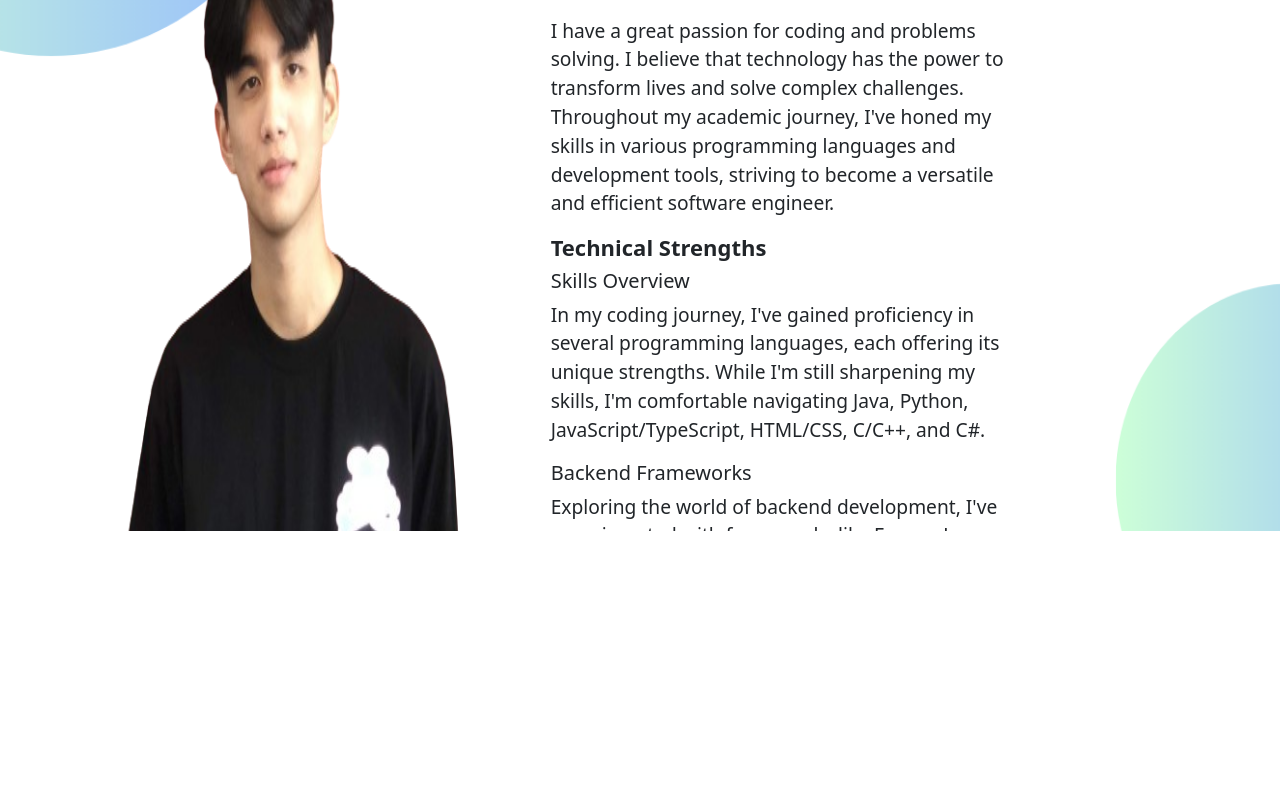
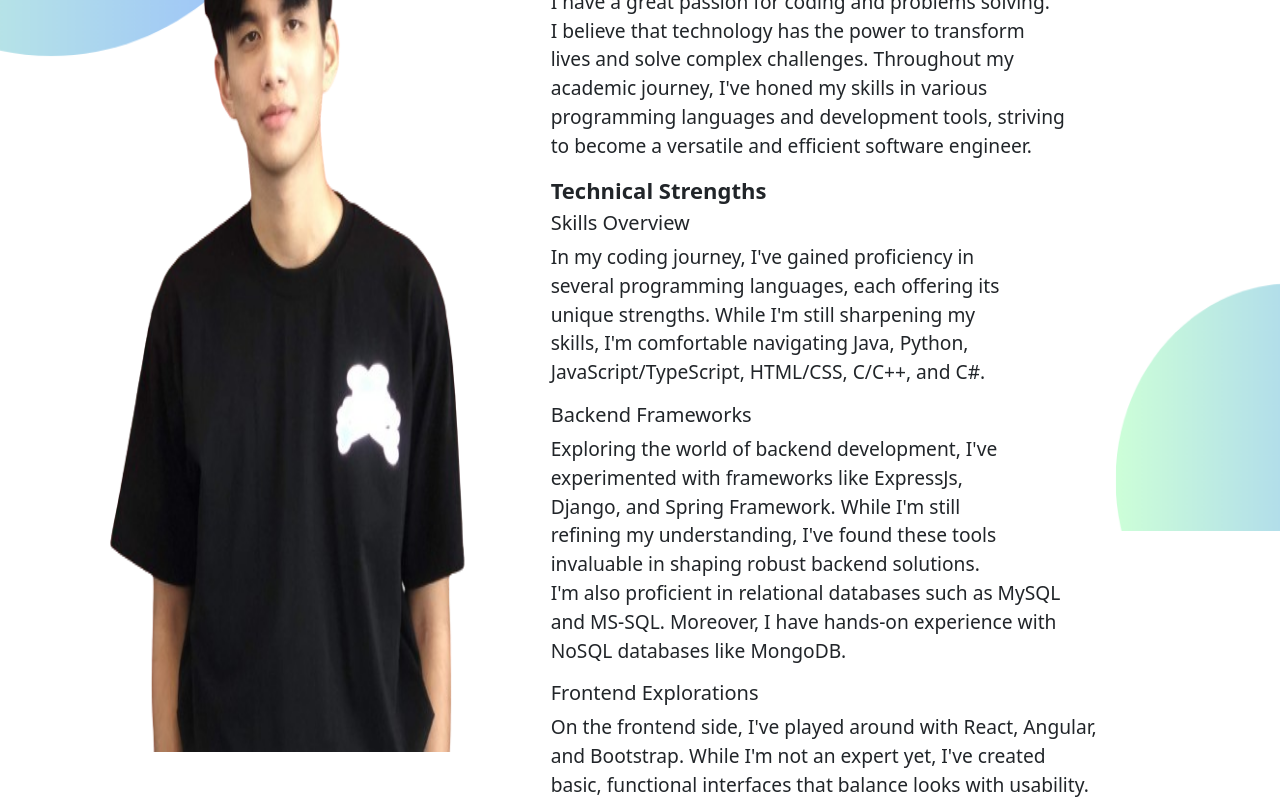
Before and after one commit to VuKhoa23/Portfolio, a Next.js app: page /about in a window 1280 px wide. Shown: the part 269-1069 px from the top of the page. Before the commit the page ends 800 px from the top, so only its background shows below. Built offline with nearby package versions, Linux system fonts and the light colour scheme.

Commit message:
Edit responsive

```diff
--- a/app/about/page.js
+++ b/app/about/page.js
@@ -10,7 +10,7 @@ export const metadata = {
 export default function About() {
   return (
     <container className={classes.main + " row"}>
-      <div className={classes["image-container"] + " col-12 col-xl-5 col-lg-12 col-md-12 col-sm-12 d-flex justify-content-center"}>
+      <div className={classes["image-container"] + "d-xl-flex d-lg-flex d-md-none col-12 col-xl-5 justify-content-center"}>
         <div className="image" style={{ height: 95 + "%", width: 450 + "px", position: "relative" }}>
           <Image src={profilePic} alt="Portfolio Image" layout="fill" />
         </div>
@@ -31,11 +31,12 @@ export default function About() {
             <h2>Skills Overview</h2>
             <p>In my coding journey, I&apos;ve gained proficiency in several programming languages, each offering its unique strengths. While I&apos;m still sharpening my skills, I&apos;m comfortable navigating Java, Python, JavaScript/TypeScript, HTML/CSS, C/C++, and C#.</p>
             <h2>Backend Frameworks</h2>
-            <p>Exploring the world of backend development, I&apos;ve experimented with frameworks like ExpressJs, Django, and Spring Framework. While I&apos;m still refining my understanding, I&apos;ve found these tools invaluable in shaping robust backend solutions. <br/>I&apos;m also fluent in Relational Databases like MySQL and MS-SQL</p>
+            <p>Exploring the world of backend development, I&apos;ve experimented with frameworks like ExpressJs, Django, and Spring Framework. While I&apos;m still refining my understanding, I&apos;ve found these tools invaluable in shaping robust backend solutions.
+              <br />
+              I&apos;m also proficient in relational databases such as MySQL and MS-SQL. Moreover, I have hands-on experience with NoSQL databases like MongoDB.
+            </p>
             <h2>Frontend Explorations</h2>
-            <p>Frontend Explorations:
-
-On the frontend side, I&apos;ve played around with React, Angular, and Bootstrap. While I&apos;m not an expert yet, I&apos;ve created basic, functional interfaces that balance looks with usability.</p>
+            <span>On the frontend side, I&apos;ve played around with React, Angular, and Bootstrap. While I&apos;m not an expert yet, I&apos;ve created basic, functional interfaces that balance looks with usability.</span>
           </section>
         </div>
       </main>
--- a/app/about/page.module.css
+++ b/app/about/page.module.css
@@ -18,9 +18,16 @@
 
 
 .introduce-section p {
-    width: 70%;
+    width: 80%;
     font-size: 1.2rem;
     text-wrap: balance;
+}
+
+.introduce-section span{
+    width: 80%;
+    font-size: 1.2rem;
+    text-wrap: balance;
+    display: block;
 }
 
 .main {
@@ -32,5 +39,6 @@
 .image-container {
     align-items: center;
     text-align: center;
-    transition: 'transform 0.6s ease-in-out',
+    transition: 'transform 0.6s ease-in-out';
+    height: 100%;
 }
--- a/app/globals.css
+++ b/app/globals.css
@@ -10,7 +10,6 @@ body {
   margin: 0;
   padding: 0;
   height: 100%;
-  overflow-y: hidden  ;
 }
 
 body {
@@ -33,3 +32,7 @@ body {
   left: 0;
   z-index: -1000;
 }
+
+p {
+  font-size: 1.2rem;
+}
```
